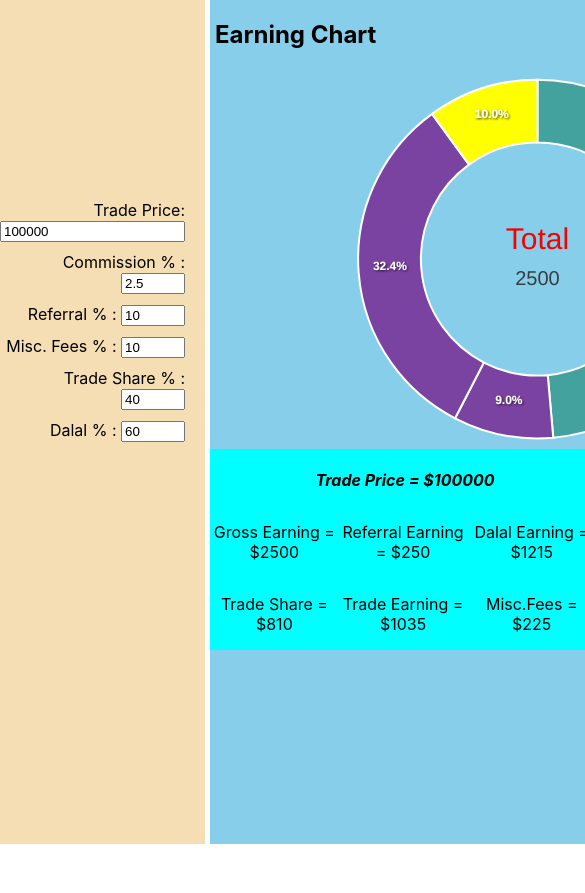
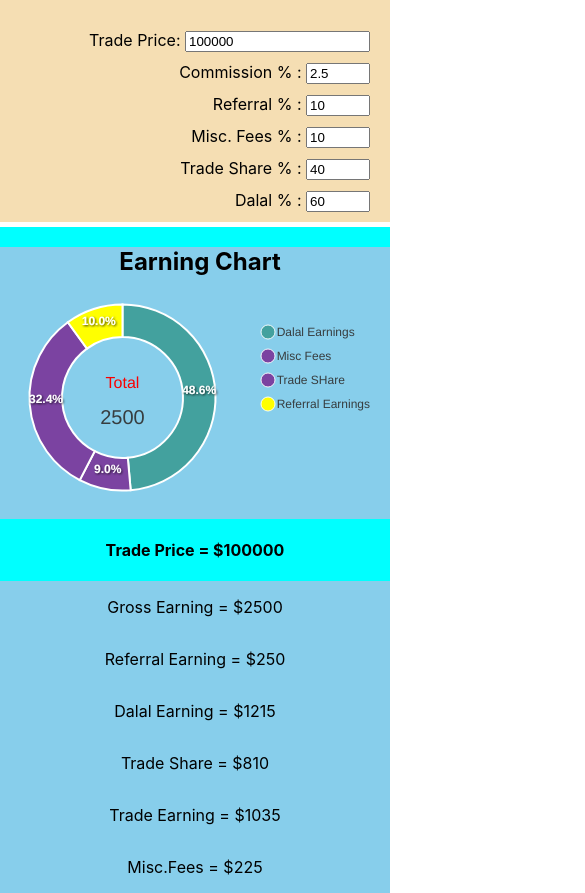
Before and after one commit to dbsmandal/CircularSlider, a React (Create React App) app: page / in a window 390 px wide. Shown: the top 893 px of the page, 585 px wide, since content can reach past the window. Before the commit the page ends 844 px from the top, so only its background shows below. Built offline with nearby package versions, Linux system fonts and the light colour scheme.

Commit message:
responsive

```diff
--- a/src/App.css
+++ b/src/App.css
@@ -42,43 +42,101 @@
 .main {
   display: flex;
   flex-direction: row;
-
   gap: 5px;
   position: absolute;
   top: 0;
   bottom: 0;
   left: 0;
   right: 0;
-  margin: auto
+  margin: auto;
+
 }
 
 .input-div {
   background-color: wheat;
   display: inline-flex;
   flex-direction: column;
-  padding-top: 200px;
+  padding-top: 150px;
   gap: 10px;
-  width: 60%;
-
+  width: 40%;
 }
-
 .child {
   text-align: end;
   padding-right: 20px;
 }
+/* okk */
 
 
 
 .output-div {
+  background-color: aqua;
+}
+
+.graph-div{
   background-color: skyblue;
-  width: 100%;
+  padding-bottom: 50px;
+  height:350px;
+  width: 700px;
+
 }
-.data-div{
-  display: grid;
-  grid-template-columns: 33% 33% 33% ;
+
+h2 {
+  padding-left: 10px;
+}
+
+h4 {
   text-align: center;
 
 }
-/* .tradeEarn {
 
-} */
+
+
+.data-div {
+  background-color: skyblue;
+  display: grid;
+  grid-template-columns: 33% 33% 33%;
+  text-align: center;
+}
+
+
+@media screen and (max-width: 780px) {
+  .main {
+    display: flex;
+    flex-direction: column;
+    position: absolute;
+    top: 0;
+    bottom: 0;
+    left: 0;
+    right: 0;
+    margin: auto
+  }
+
+  .input-div {
+    background-color: wheat;
+    display: inline-flex;
+    flex-direction: column;
+    width: 100%;
+    padding-top: 30px;
+    padding-bottom: 10px;
+
+  }
+
+  .output-div {
+    width: 100%;
+    height: 100%;
+    text-align: center;
+  }
+.graph-div{
+  background-color: skyblue;
+  padding-bottom: 20px;
+  height:auto;
+  width: auto;
+}
+  .data-div {
+    background-color: skyblue;
+    display: flex;
+    flex-direction: column;
+    text-align: center;
+    height: fit-content;
+  }
+}
--- a/src/App.js
+++ b/src/App.js
@@ -108,12 +108,12 @@ function App() {
         </div>
 
         <div className="output-div">
-          <div>
-            <h2 style={{ paddingLeft: "5px" }}>Earning Chart</h2>
+          <div className='graph-div'>
+            <h2 >Earning Chart</h2>
             <Chart
               type="donut"
-              width={800}
-              height={380}
+              width="100%"
+              height="100%"
               series={val}
               options={{
                 labels: name,
@@ -127,7 +127,7 @@ function App() {
                           show: true,
                           showAlways: true,
                           //formatter: () => '343',
-                          fontSize: 30,
+                          fontSize: "100%",
                           color: '#f90000',
                         }
                       }
@@ -147,17 +147,17 @@ function App() {
 
             />
           </div>
-          <div style={{ backgroundColor: "cyan", paddingTop: "5px" }}>
-            <p style={{ textAlign: "center", fontStyle: "oblique", fontWeight: "bolder" }}>Trade Price = ${tradePrice}</p>
-            <div className='data-div'>
+          <div className='data-main'>
+            <h4>Trade Price = ${tradePrice}</h4>
+            <div className='data-div' >
               <p>Gross Earning = ${grossEarn()}</p>
               <p>Referral Earning = ${referralEarn()}</p>
               <p>Dalal Earning = ${dalalEarn()} </p>
               <p>Trade Share = ${tradeShareEarn()} </p>
               <p>Trade Earning = ${tradeEarn()} </p>
               <p>Misc.Fees = ${miscFeesEarn()}</p>
+            </div>
 
-            </div>
           </div>
         </div>
       </div>
```
